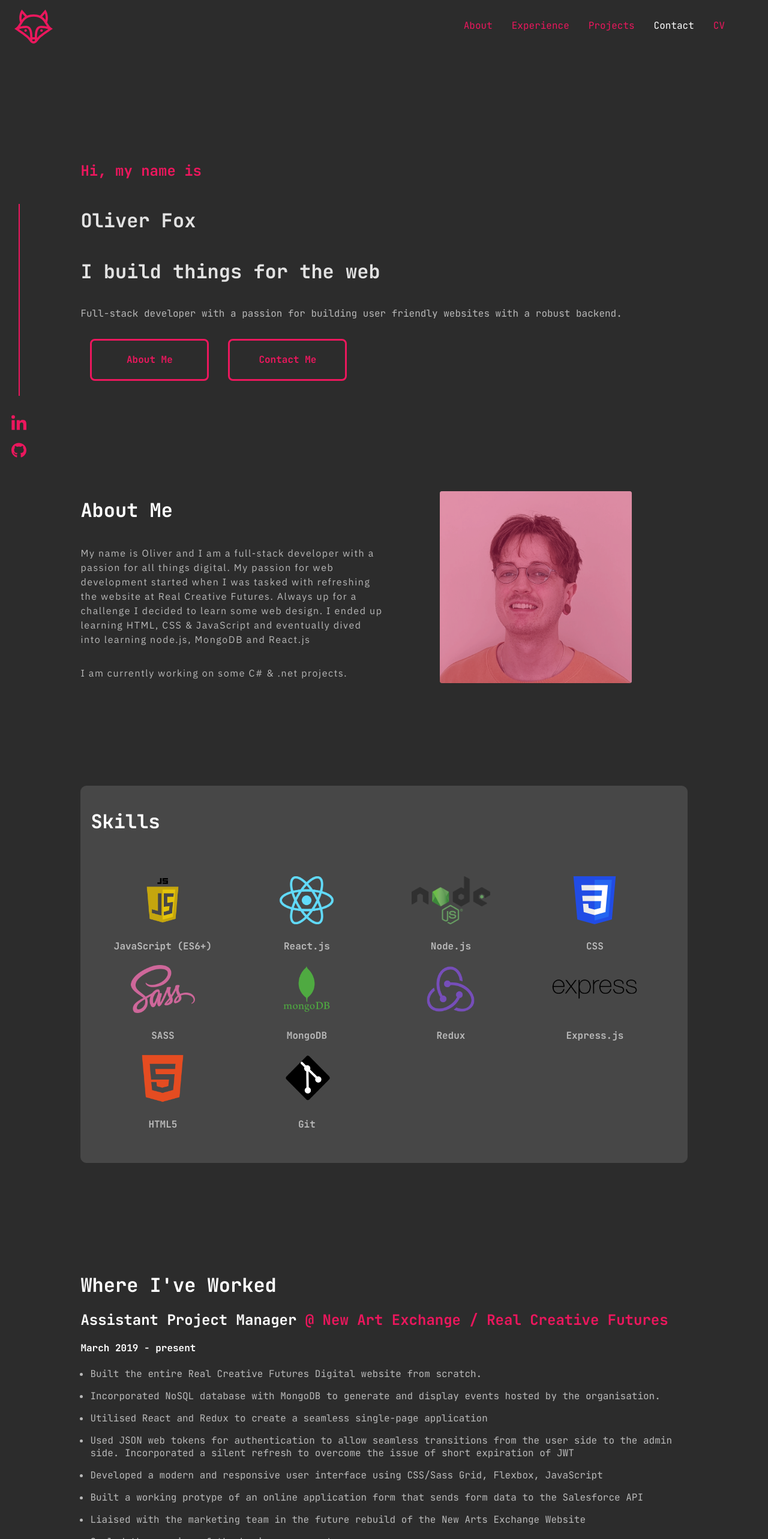
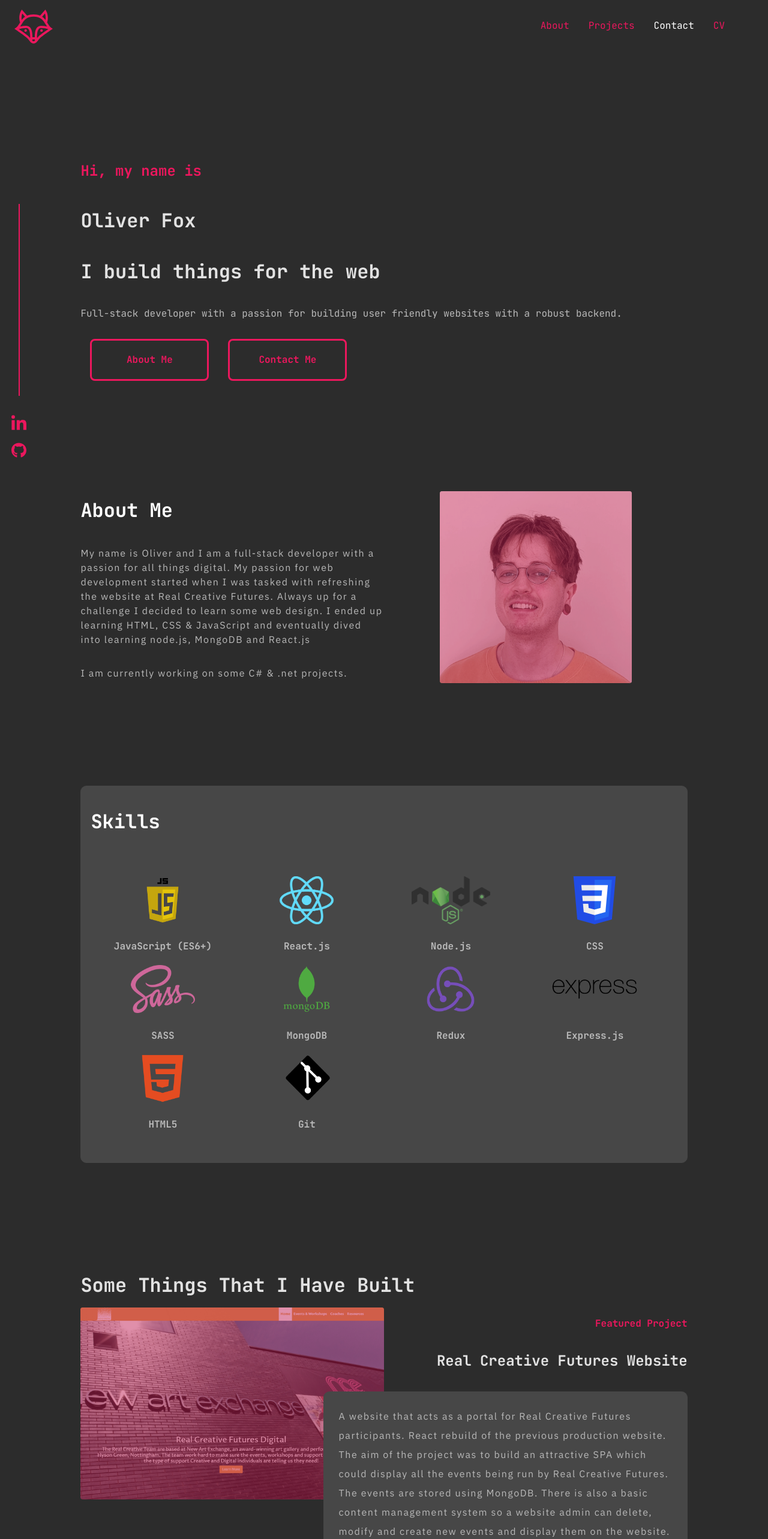
Before and after one commit to digel4/portfolio-website-2022, a React (Create React App) app: page / in a window 1280 px wide. Shown: the top 2566 px of the page at 60% size. Built offline with nearby package versions, Linux system fonts and the light colour scheme.

Commit message:
remove experience component

```diff
--- a/src/App.js
+++ b/src/App.js
@@ -61,12 +61,13 @@ function App() {
           let child;
             if(componentName === "about") {
               child = 1;
-            } else if (componentName === "experience"){
+            }
+            // else if (componentName === "experience"){
+            //   child = 2;}
+            else if (componentName === "portfolio"){
               child = 2;
-            } else if (componentName === "portfolio"){
+            } else if (componentName === "contact"){
               child = 3;
-            } else if (componentName === "contact"){
-              child = 4;
             } else if (componentName === "hero"){
               child = null;
             }
@@ -119,7 +120,7 @@ function App() {
         <Header scrollFunction={scrollFunction} swapBurgerMenuIcon={swapBurgerMenuIcon}/>
         <Hero  scrollFunction={scrollFunction} appearOnScroll={appearOnScroll}/>
         <About appearOnScroll={appearOnScroll}  />
-        <Experience appearOnScroll={appearOnScroll}  />
+        {/* <Experience appearOnScroll={appearOnScroll}  /> */}
         <Portfolio appearOnScroll={appearOnScroll}  />
         <Contact appearOnScroll={appearOnScroll} scrollFunction={scrollFunction}/>
         <Footer />
--- a/src/components/Header.js
+++ b/src/components/Header.js
@@ -75,10 +75,10 @@ const Header = (props) => {
                             scrollFunction("about");
                             // activateLi(1)
                             }}>About</li>
-                        <li onClick={ () => {
+                        {/* <li onClick={ () => {
                             scrollFunction("experience");
                             // activateLi(2)
-                            } }>Experience</li>
+                            } }>Experience</li> */}
                         <li onClick={ () => {
                             scrollFunction("portfolio");
                             // activateLi(3)
```
